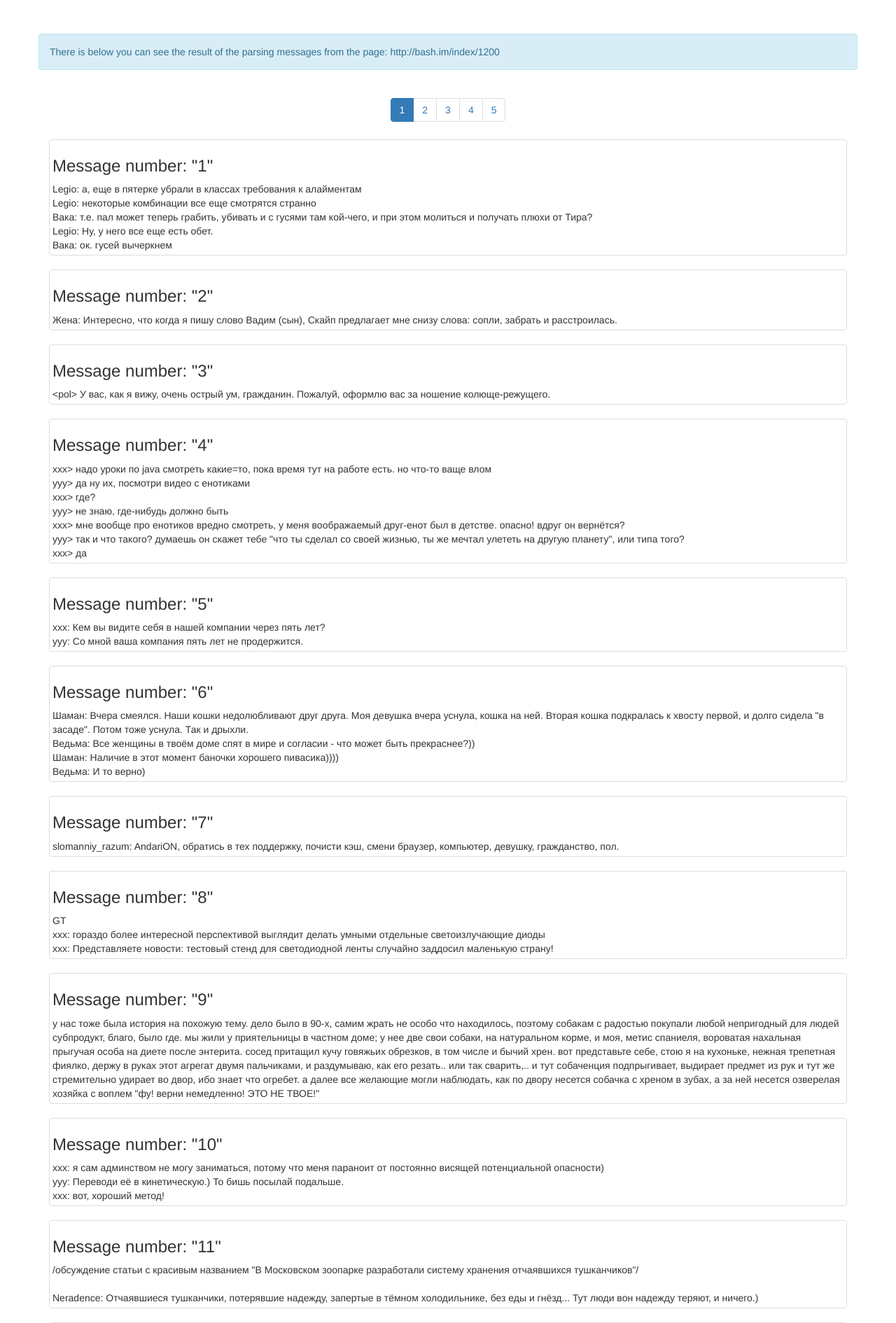
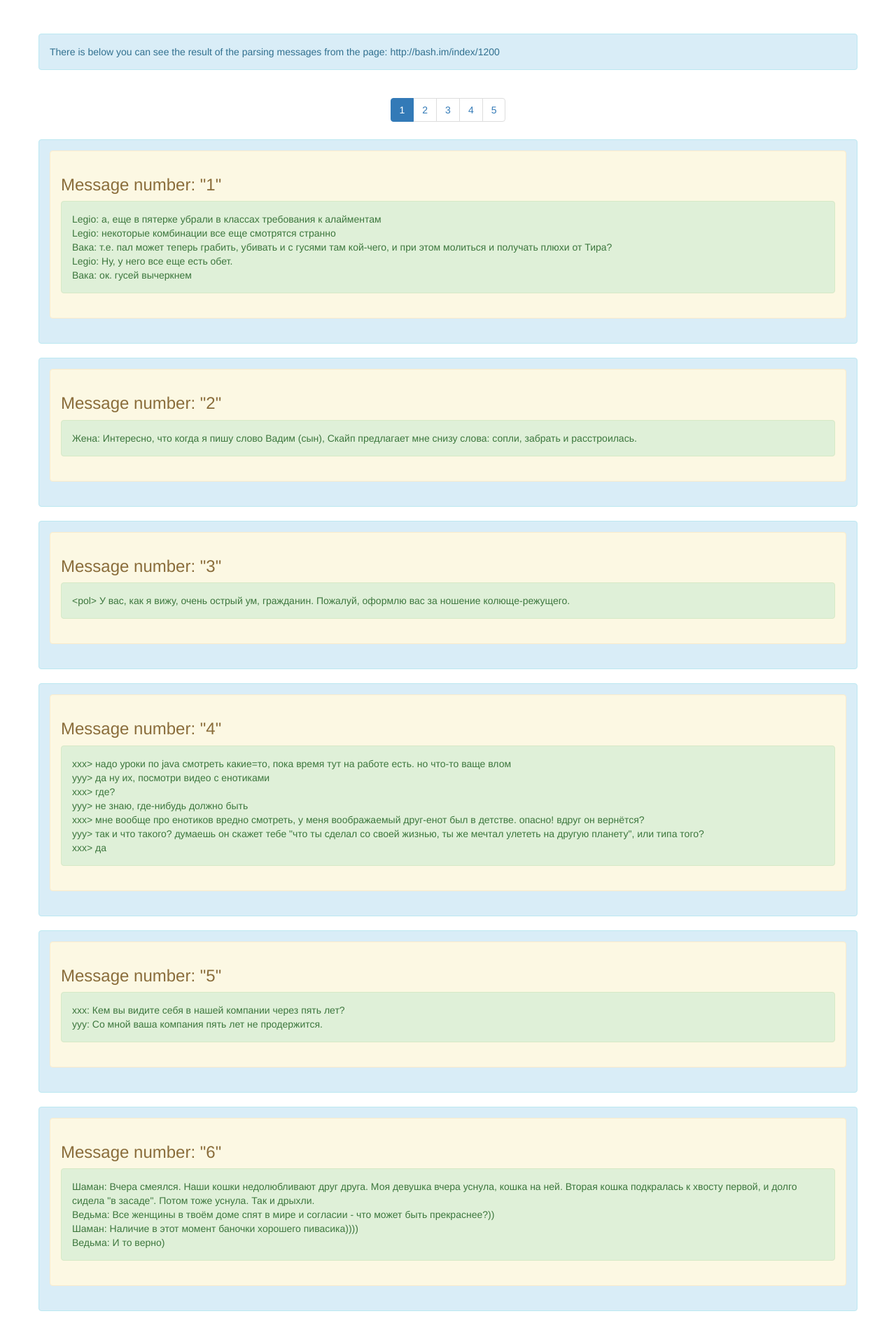
Before and after one commit to RomaSlobodeniuk/Work_with_DB, a PHP site: page /?Cpag=1 in a window 1280 px wide. Shown: the top 1890 px of the page at 70% size. Run offline with PHP 8.4, Linux system fonts and the light colour scheme; data that the repository does not hold is empty.

Commit message:
I changed the view page a little

```diff
--- a/Databases_classes/DB_List.php
+++ b/Databases_classes/DB_List.php
@@ -20,6 +20,16 @@ class DB_List extends Initialization
         return $row;
     }
 
+    public function getUserByStatus($table_name, $status)
+    {
+        $this->setConnection();
+        $query = "SELECT * FROM `{$table_name}` WHERE `status` = '{$status}'";
+        $result = $this->database->query($query);
+        $row = $result->fetch_assoc();
+        $this->closeConnection();
+        return $row;
+    }
+
     public function getAllItemsFromDB($table_name){
         $this->setConnection();
         $query = "SELECT * FROM `{$table_name}`";
@@ -33,14 +43,4 @@ class DB_List extends Initialization
         $this->closeConnection();
         return $list;
     }
-
-    public function getUserByStatus($table_name, $status)
-    {
-        $this->setConnection();
-        $query = "SELECT * FROM `{$table_name}` WHERE `status` = '{$status}'";
-        $result = $this->database->query($query);
-        $row = $result->fetch_assoc();
-        $this->closeConnection();
-        return $row;
-    }
 }
--- a/Parsing/template/view.php
+++ b/Parsing/template/view.php
@@ -25,10 +25,10 @@
             <?php echo $pagination; ?>
         </div>
         <?php for ($i = $start; $i < $end; $i++): ?>
-            <div class="row">
-                <div class="col-sm-12">
-                    <div class="thumbnail">
-                        <h3><?php echo "Message number: \"". $this->data[$i]['id'] . "\""?></h3>
+            <div class="row alert alert-info">
+                <div class="col-sm-12 alert alert-warning">
+                    <h3><?php echo "Message number: \"". $this->data[$i]['id'] . "\""?></h3>
+                    <div class="thumbnail alert alert-success">
                         <?php echo $this->data[$i]['messages']; ?>
                     </div>
                 </div>
```
